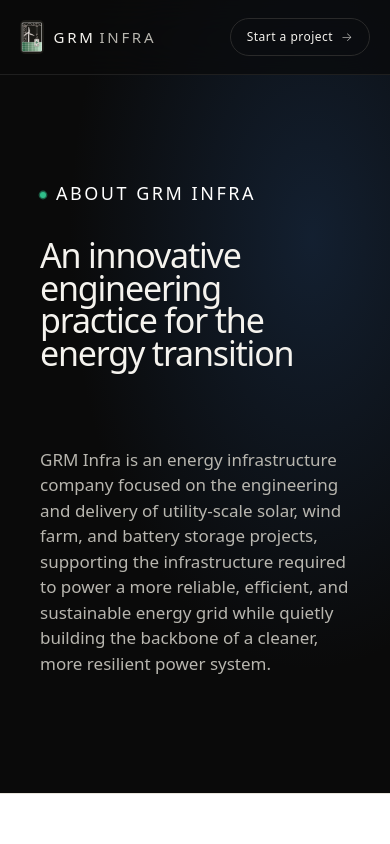
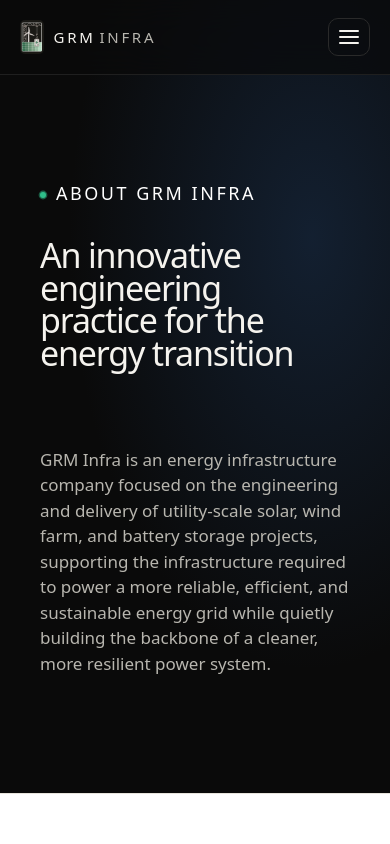
Before and after one commit to Dhruv-net/GRM-infra, a React (Vite) app: page /about in a window 390 px wide. Shown: the top 844 px of the page. Built offline with nearby package versions, Linux system fonts and the light colour scheme.

Commit message:
Implement mobile burger menu toggle; enhance navigation responsiveness

```diff
--- a/src/hooks/usePageEffects.js
+++ b/src/hooks/usePageEffects.js
@@ -125,12 +125,60 @@
     }
     root.addEventListener('click', onClick)
 
+    // --- Mobile burger menu ---
+    // Inject a hamburger toggle into the (duplicated, per-page) .nav and wire
+    // open/close. On desktop CSS keeps the button hidden; on phones/tablets it
+    // reveals the links + CTA, which CSS collapses into a dropdown panel.
+    const burgerCleanups = []
+    const nav = root.querySelector('.nav')
+    if (nav) {
+      let burger = nav.querySelector('.nav-burger')
+      if (!burger) {
+        burger = document.createElement('button')
+        burger.type = 'button'
+        burger.className = 'nav-burger'
+        burger.setAttribute('aria-label', 'Toggle navigation menu')
+        burger.setAttribute('aria-expanded', 'false')
+        burger.innerHTML = '<span class="nav-burger-bars" aria-hidden="true"></span>'
+        nav.appendChild(burger)
+      }
+      const setOpen = (open) => {
+        nav.classList.toggle('nav-open', open)
+        burger.setAttribute('aria-expanded', open ? 'true' : 'false')
+      }
+      const onBurger = (e) => {
+        e.stopPropagation()
+        setOpen(!nav.classList.contains('nav-open'))
+      }
+      // Tapping a menu link or the logo navigates — close the panel after.
+      const onNavClick = (e) => {
+        if (e.target.closest('.nav-links a, .nav-cta, .nav-logo')) setOpen(false)
+      }
+      const onKey = (e) => { if (e.key === 'Escape') setOpen(false) }
+      const onResize = () => { if (window.innerWidth > 900) setOpen(false) }
+
+      burger.addEventListener('click', onBurger)
+      nav.addEventListener('click', onNavClick)
+      document.addEventListener('keydown', onKey)
+      window.addEventListener('resize', onResize)
+
+      burgerCleanups.push(() => {
+        burger.removeEventListener('click', onBurger)
+        nav.removeEventListener('click', onNavClick)
+        document.removeEventListener('keydown', onKey)
+        window.removeEventListener('resize', onResize)
+        nav.classList.remove('nav-open')
+        if (burger.parentNode) burger.parentNode.removeChild(burger)
+      })
+    }
+
     return () => {
       revealIO.disconnect()
       countIO.disconnect()
       tiltCleanups.forEach((fn) => fn())
       chipHandlers.forEach((fn) => fn())
       root.removeEventListener('click', onClick)
+      burgerCleanups.forEach((fn) => fn())
     }
   }, [ref, navigate, location.pathname])
 }
--- a/src/styles/base.css
+++ b/src/styles/base.css
@@ -189,6 +189,41 @@
 }
 .nav-cta:hover { background: var(--bone); color: var(--ink); border-color: var(--bone); }
 
+/* Mobile burger toggle — injected by usePageEffects, hidden on desktop.
+   Shown only inside the max-width:900px media query below. */
+.nav-burger {
+  display: none;
+  position: relative;
+  width: 42px; height: 38px;
+  flex: 0 0 auto;
+  align-items: center; justify-content: center;
+  border: 1px solid var(--line);
+  border-radius: 10px;
+  transition: border-color .2s ease;
+}
+.nav-burger:hover { border-color: var(--bone); }
+.nav-burger-bars,
+.nav-burger-bars::before,
+.nav-burger-bars::after {
+  content: "";
+  display: block;
+  width: 20px; height: 2px;
+  background: var(--bone);
+  border-radius: 2px;
+}
+.nav-burger-bars { position: relative; transition: background .15s ease; }
+.nav-burger-bars::before,
+.nav-burger-bars::after {
+  position: absolute; left: 0;
+  transition: transform .3s cubic-bezier(.2,.8,.2,1);
+}
+.nav-burger-bars::before { top: -6px; }
+.nav-burger-bars::after  { top: 6px; }
+/* open state morphs the three bars into an ✕ */
+.nav.nav-open .nav-burger-bars { background: transparent; }
+.nav.nav-open .nav-burger-bars::before { transform: translateY(6px) rotate(45deg); }
+.nav.nav-open .nav-burger-bars::after  { transform: translateY(-6px) rotate(-45deg); }
+
 /* Buttons ---------------------------------------------- */
 .btn {
   display: inline-flex; align-items: center; gap: 10px;
@@ -313,7 +348,37 @@
 
 /* Responsive */
 @media (max-width: 900px) {
-  .nav-links { display: none; }
+  /* Show the burger; collapse links + CTA into a dropdown it controls. */
+  .nav { flex-wrap: wrap; }
+  .nav-logo   { order: 1; }
+  .nav-burger { display: inline-flex; order: 2; }
+  .nav-links  { order: 3; }
+  .nav-cta    { order: 4; }
+
+  /* closed: hide menu items (each takes a full-width row when shown) */
+  .nav-links,
+  .nav .nav-cta { display: none; flex-basis: 100%; }
+
+  /* open: the fixed bar grows downward into a menu panel */
+  .nav.nav-open { background: rgba(10,10,10,0.96); }
+  .nav.nav-open .nav-links {
+    display: flex;
+    flex-direction: column;
+    align-items: flex-start;
+    gap: 2px;
+    width: 100%;
+    margin-top: 14px;
+    padding-top: 14px;
+    border-top: 1px solid var(--line-soft);
+  }
+  .nav.nav-open .nav-links a { width: 100%; padding: 11px 0; font-size: 15px; }
+  .nav.nav-open .nav-cta {
+    display: inline-flex;
+    width: 100%;
+    justify-content: center;
+    margin-top: 12px;
+  }
+
   .footer-grid { grid-template-columns: 1fr 1fr; }
 }
 
```
